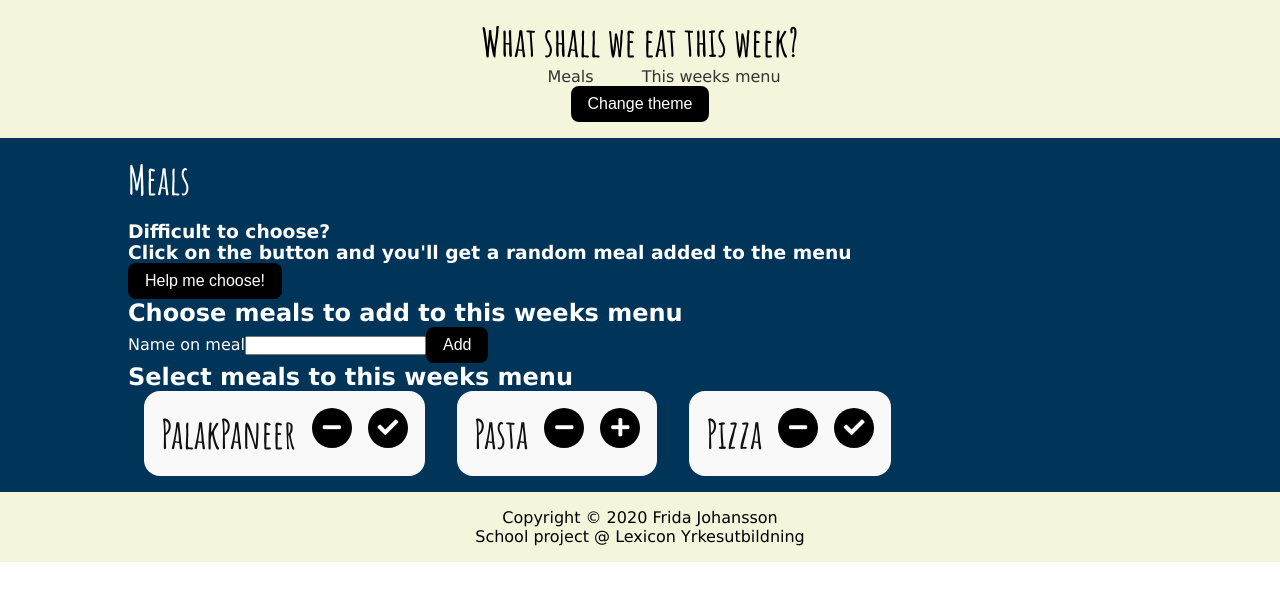
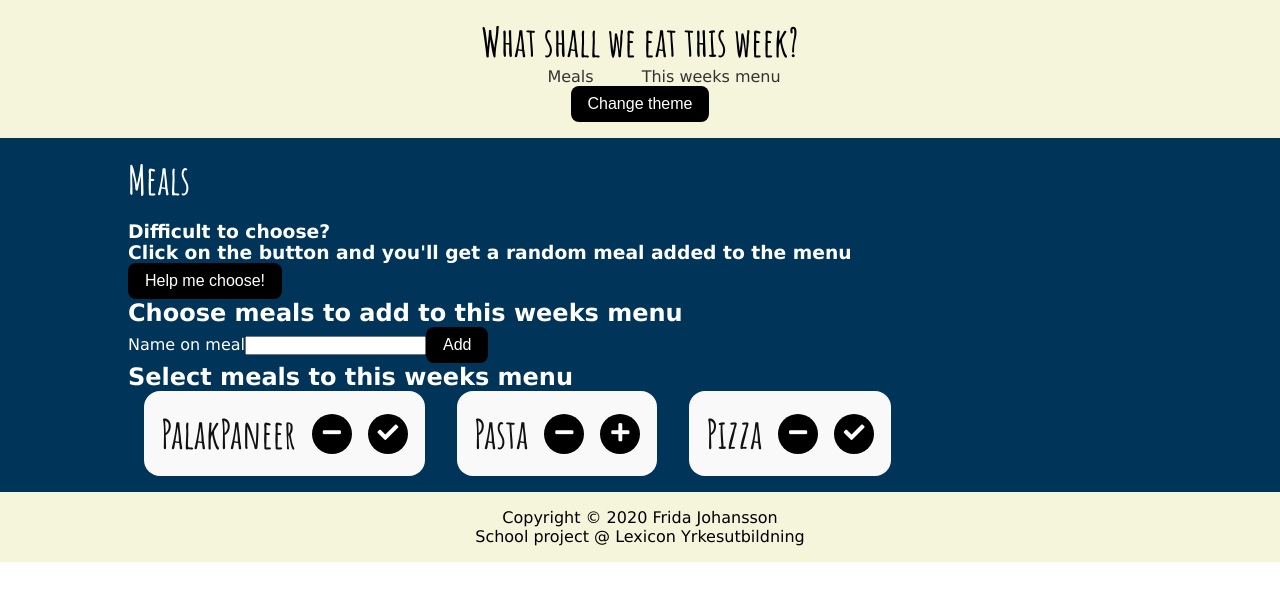
Before and after one commit to johanssonfridamaria/meals-of-the-week-app, a Vue app: page / in a window 1280 px wide. Shown: the top 600 px of the page. Built offline with nearby package versions, Linux system fonts and the light colour scheme.

Commit message:
added meal-content class for styling

```diff
--- a/src/components/Meals/MealCard.vue
+++ b/src/components/Meals/MealCard.vue
@@ -1,6 +1,6 @@
 <template>
   <div class="mx-1 meal-card">
-    <div class=" d-flex row">
+    <div class=" d-flex row meal-content">
       <h1 class="text-center">{{ meal.name }}</h1>
       <!-- <div> -->
       <button class="btn round-btn d-flex" @click="delMeal(meal)">
@@ -28,7 +28,7 @@ export default {
   name: 'MealCard',
   props: ['meal', 'id'],
   methods: {
-    ...mapActions(['delMeal', 'addToMenu']),
+    ...mapActions(['delMeal', 'addToMenu',]),
   },
 };
 </script>
@@ -53,4 +53,7 @@ export default {
   justify-content: center;
   margin-left: 1rem;
 }
+.meal-content{
+  align-items: center;
+}
 </style>
```
